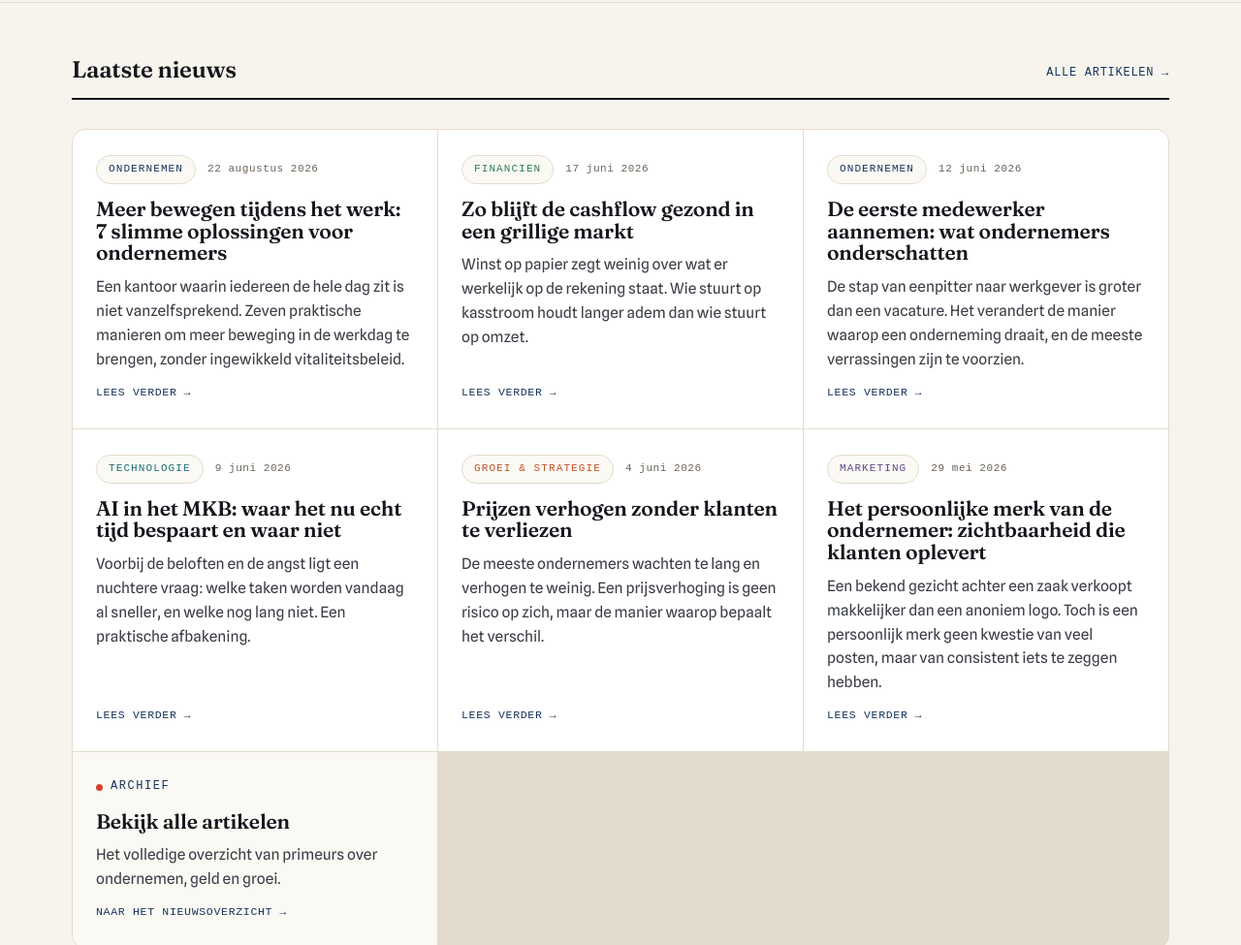
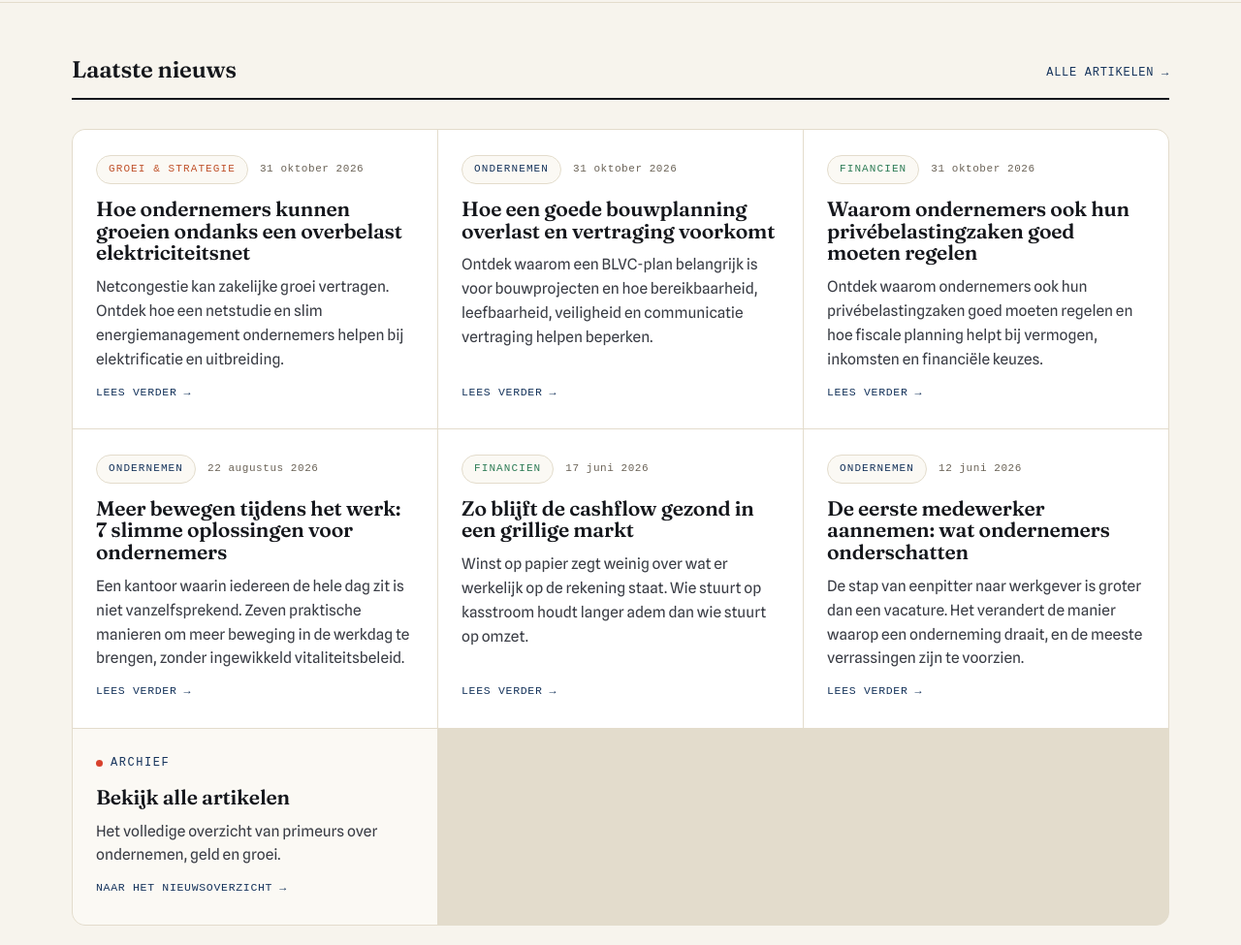
Before and after one commit to alexjknol-del/ondernemersprimeur.nl, a plain HTML site: page index.html in a window 1280 px wide. Shown: the part 740-1715 px from the top of the page at 97% size. Drawn offline with Linux system fonts and the light colour scheme; a web font is replaced by a local one.

Commit message:
Gastartikel toegevoegd (root)

```diff
--- a/index.html
+++ b/index.html
@@ -67,7 +67,22 @@
 
 <section><div class="wrap">
   <div class="sec-head"><h2>Laatste nieuws</h2><a class="link" href="/nieuws/">Alle artikelen &rarr;</a></div>
-  <div class="cards"><a class="card" href="/nieuws/meer-bewegen-tijdens-werk/">
+  <div class="cards"><a class="card" href="/nieuws/netcongestie-en-groei-van-bedrijven/">
+          <div class="row"><span class="tag" data-cat="strategie">Groei &amp; strategie</span><span class="date">31 oktober 2026</span></div>
+          <h3>Hoe ondernemers kunnen groeien ondanks een overbelast elektriciteitsnet</h3>
+          <p>Netcongestie kan zakelijke groei vertragen. Ontdek hoe een netstudie en slim energiemanagement ondernemers helpen bij elektrificatie en uitbreiding.</p>
+          <span class="more">Lees verder <span aria-hidden="true">&rarr;</span></span>
+        </a><a class="card" href="/nieuws/blvc-plan-bouwplanning-zonder-overlast/">
+          <div class="row"><span class="tag" data-cat="ondernemen">Ondernemen</span><span class="date">31 oktober 2026</span></div>
+          <h3>Hoe een goede bouwplanning overlast en vertraging voorkomt</h3>
+          <p>Ontdek waarom een BLVC-plan belangrijk is voor bouwprojecten en hoe bereikbaarheid, leefbaarheid, veiligheid en communicatie vertraging helpen beperken.</p>
+          <span class="more">Lees verder <span aria-hidden="true">&rarr;</span></span>
+        </a><a class="card" href="/nieuws/privebelasting-voor-ondernemers/">
+          <div class="row"><span class="tag" data-cat="financien">Financien</span><span class="date">31 oktober 2026</span></div>
+          <h3>Waarom ondernemers ook hun privébelastingzaken goed moeten regelen</h3>
+          <p>Ontdek waarom ondernemers ook hun privébelastingzaken goed moeten regelen en hoe fiscale planning helpt bij vermogen, inkomsten en financiële keuzes.</p>
+          <span class="more">Lees verder <span aria-hidden="true">&rarr;</span></span>
+        </a><a class="card" href="/nieuws/meer-bewegen-tijdens-werk/">
           <div class="row"><span class="tag" data-cat="ondernemen">Ondernemen</span><span class="date">22 augustus 2026</span></div>
           <h3>Meer bewegen tijdens het werk: 7 slimme oplossingen voor ondernemers</h3>
           <p>Een kantoor waarin iedereen de hele dag zit is niet vanzelfsprekend. Zeven praktische manieren om meer beweging in de werkdag te brengen, zonder ingewikkeld vitaliteitsbeleid.</p>
@@ -81,21 +96,6 @@
           <div class="row"><span class="tag">Ondernemen</span><span class="date">12 juni 2026</span></div>
           <h3>De eerste medewerker aannemen: wat ondernemers onderschatten</h3>
           <p>De stap van eenpitter naar werkgever is groter dan een vacature. Het verandert de manier waarop een onderneming draait, en de meeste verrassingen zijn te voorzien.</p>
-          <span class="more">Lees verder <span aria-hidden="true">&rarr;</span></span>
-        </a><a class="card" href="/nieuws/ai-in-het-mkb/">
-          <div class="row"><span class="tag" data-cat="technologie">Technologie</span><span class="date">9 juni 2026</span></div>
-          <h3>AI in het MKB: waar het nu echt tijd bespaart en waar niet</h3>
-          <p>Voorbij de beloften en de angst ligt een nuchtere vraag: welke taken worden vandaag al sneller, en welke nog lang niet. Een praktische afbakening.</p>
-          <span class="more">Lees verder <span aria-hidden="true">&rarr;</span></span>
-        </a><a class="card" href="/nieuws/prijzen-verhogen-zonder-klanten-te-verliezen/">
-          <div class="row"><span class="tag" data-cat="strategie">Groei & strategie</span><span class="date">4 juni 2026</span></div>
-          <h3>Prijzen verhogen zonder klanten te verliezen</h3>
-          <p>De meeste ondernemers wachten te lang en verhogen te weinig. Een prijsverhoging is geen risico op zich, maar de manier waarop bepaalt het verschil.</p>
-          <span class="more">Lees verder <span aria-hidden="true">&rarr;</span></span>
-        </a><a class="card" href="/nieuws/persoonlijk-merk-van-de-ondernemer/">
-          <div class="row"><span class="tag" data-cat="marketing">Marketing</span><span class="date">29 mei 2026</span></div>
-          <h3>Het persoonlijke merk van de ondernemer: zichtbaarheid die klanten oplevert</h3>
-          <p>Een bekend gezicht achter een zaak verkoopt makkelijker dan een anoniem logo. Toch is een persoonlijk merk geen kwestie van veel posten, maar van consistent iets te zeggen hebben.</p>
           <span class="more">Lees verder <span aria-hidden="true">&rarr;</span></span>
         </a><a class="card" href="/nieuws/" style="background:var(--paper-2)">
       <span class="kicker"><span class="pip"></span> Archief</span>
--- a/sitemap.xml
+++ b/sitemap.xml
@@ -12,6 +12,9 @@
   <url><loc>https://ondernemersprimeur.nl/cookiebeleid/</loc><changefreq>weekly</changefreq><priority>0.6</priority></url>
   <url><loc>https://ondernemersprimeur.nl/disclaimer/</loc><changefreq>weekly</changefreq><priority>0.6</priority></url>
   <url><loc>https://ondernemersprimeur.nl/colofon/</loc><changefreq>weekly</changefreq><priority>0.6</priority></url>
+  <url><loc>https://ondernemersprimeur.nl/nieuws/netcongestie-en-groei-van-bedrijven/</loc><lastmod>2026-10-31</lastmod><changefreq>weekly</changefreq><priority>0.8</priority></url>
+  <url><loc>https://ondernemersprimeur.nl/nieuws/blvc-plan-bouwplanning-zonder-overlast/</loc><lastmod>2026-10-31</lastmod><changefreq>weekly</changefreq><priority>0.8</priority></url>
+  <url><loc>https://ondernemersprimeur.nl/nieuws/privebelasting-voor-ondernemers/</loc><lastmod>2026-10-31</lastmod><changefreq>weekly</changefreq><priority>0.8</priority></url>
   <url><loc>https://ondernemersprimeur.nl/nieuws/ict-keuzes-groeiend-mkb-noord-holland/</loc><lastmod>2026-10-01</lastmod><changefreq>weekly</changefreq><priority>0.8</priority></url>
   <url><loc>https://ondernemersprimeur.nl/nieuws/arbeidsmediation/</loc><changefreq>weekly</changefreq><priority>0.8</priority></url>
   <url><loc>https://ondernemersprimeur.nl/nieuws/maatwerk-kabels-in-de-industrie/</loc><changefreq>weekly</changefreq><priority>0.8</priority></url>
```
